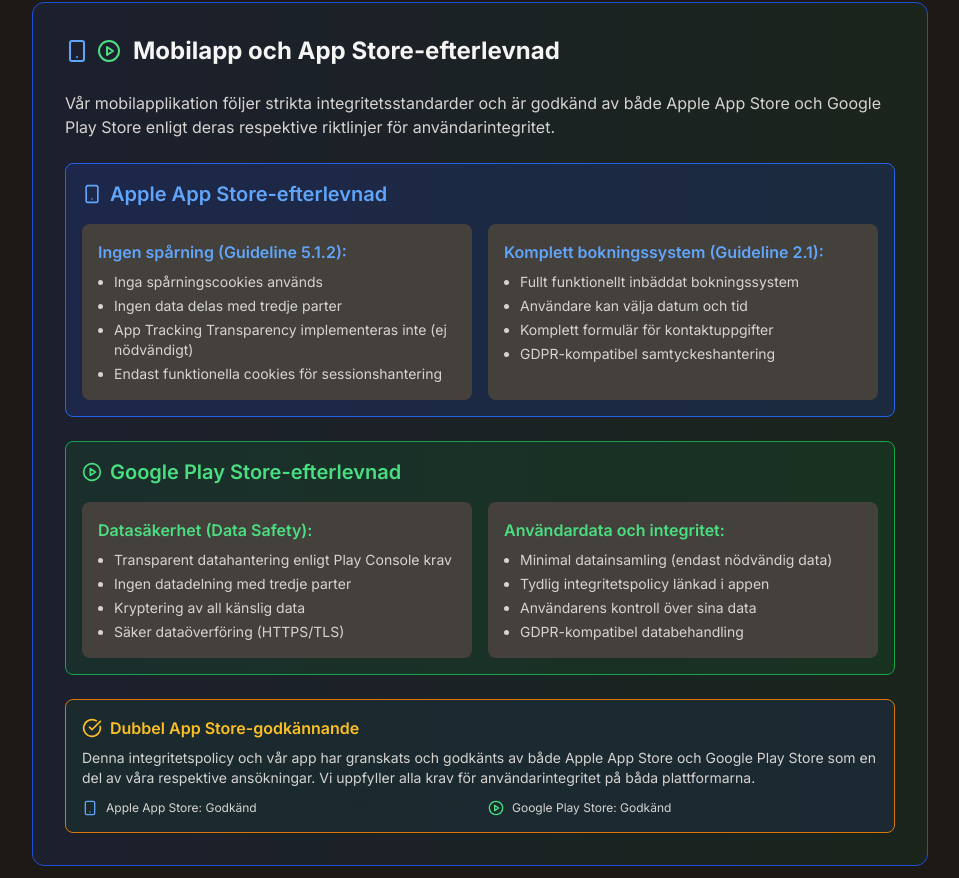
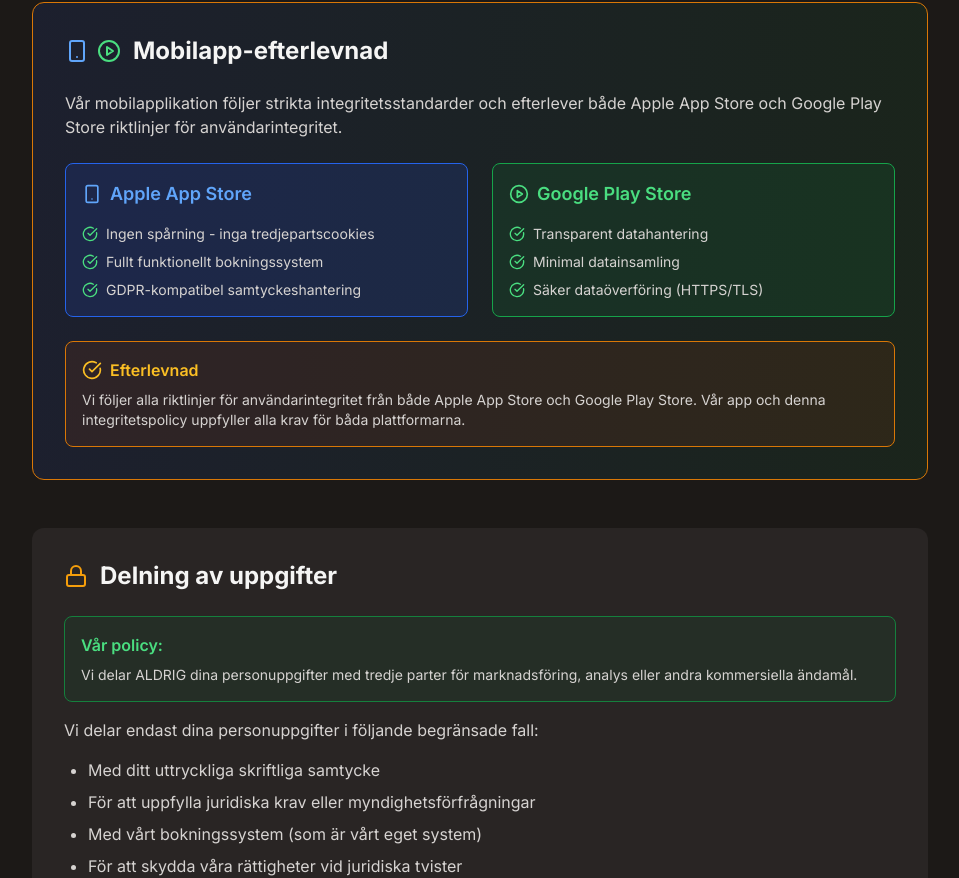
Before and after one commit to OGGsd/Viking-Studio-Website-Change, a Next.js app: page /integritetspolicy in a window 1280 px wide. Shown: the part 2497-3375 px from the top of the page, without its empty margins (160-1119 px from the left). Built offline with nearby package versions, Linux system fonts and the light colour scheme.

Commit message:
Simplify App Store Compliance Section

```diff
--- a/app/integritetspolicy/page.tsx
+++ b/app/integritetspolicy/page.tsx
@@ -188,98 +188,77 @@ export default function IntegritetspolicyPage() {
                 </div>
               </section>
 
-              {/* App Store Compliance - UPDATED WITH BOTH APPLE AND GOOGLE PLAY */}
-              <section className="bg-gradient-to-r from-blue-900/20 to-green-900/20 border border-blue-700 rounded-xl p-6 md:p-8">
+              {/* App Store Compliance - SIMPLIFIED */}
+              <section className="bg-gradient-to-r from-blue-900/20 to-green-900/20 border border-amber-600 rounded-xl p-6 md:p-8">
                 <div className="flex items-center gap-3 mb-6">
                   <div className="flex items-center gap-2">
                     <Smartphone className="h-6 w-6 text-blue-400" />
                     <PlayCircle className="h-6 w-6 text-green-400" />
                   </div>
-                  <h2 className="text-2xl font-bold">Mobilapp och App Store-efterlevnad</h2>
+                  <h2 className="text-2xl font-bold">Mobilapp-efterlevnad</h2>
                 </div>
                 <div className="space-y-6 text-stone-300">
                   <p>
-                    Vår mobilapplikation följer strikta integritetsstandarder och är godkänd av både
-                    Apple App Store och Google Play Store enligt deras respektive riktlinjer för användarintegritet.
+                    Vår mobilapplikation följer strikta integritetsstandarder och efterlever både
+                    Apple App Store och Google Play Store riktlinjer för användarintegritet.
                   </p>
 
-                  {/* Apple App Store Section */}
-                  <div className="bg-blue-900/30 border border-blue-600 rounded-lg p-4">
-                    <div className="flex items-center gap-2 mb-4">
-                      <Smartphone className="h-5 w-5 text-blue-400" />
-                      <h3 className="text-xl font-semibold text-blue-400">Apple App Store-efterlevnad</h3>
+                  <div className="grid md:grid-cols-2 gap-6">
+                    {/* Apple Compliance */}
+                    <div className="bg-blue-900/30 border border-blue-600 rounded-lg p-4">
+                      <div className="flex items-center gap-2 mb-4">
+                        <Smartphone className="h-5 w-5 text-blue-400" />
+                        <h3 className="text-lg font-semibold text-blue-400">Apple App Store</h3>
+                      </div>
+                      <ul className="space-y-2 text-sm">
+                        <li className="flex items-start gap-2">
+                          <CheckCircle className="h-4 w-4 text-green-400 mt-0.5 flex-shrink-0" />
+                          <span>Ingen spårning - inga tredjepartscookies</span>
+                        </li>
+                        <li className="flex items-start gap-2">
+                          <CheckCircle className="h-4 w-4 text-green-400 mt-0.5 flex-shrink-0" />
+                          <span>Fullt funktionellt bokningssystem</span>
+                        </li>
+                        <li className="flex items-start gap-2">
+                          <CheckCircle className="h-4 w-4 text-green-400 mt-0.5 flex-shrink-0" />
+                          <span>GDPR-kompatibel samtyckeshantering</span>
+                        </li>
+                      </ul>
                     </div>
-                    <div className="grid md:grid-cols-2 gap-4">
-                      <div className="bg-stone-700 p-4 rounded-lg">
-                        <h4 className="font-semibold text-blue-400 mb-2">Ingen spårning (Guideline 5.1.2):</h4>
-                        <ul className="list-disc pl-4 space-y-1 text-sm">
-                          <li>Inga spårningscookies används</li>
-                          <li>Ingen data delas med tredje parter</li>
-                          <li>App Tracking Transparency implementeras inte (ej nödvändigt)</li>
-                          <li>Endast funktionella cookies för sessionshantering</li>
-                        </ul>
+
+                    {/* Google Play Compliance */}
+                    <div className="bg-green-900/30 border border-green-600 rounded-lg p-4">
+                      <div className="flex items-center gap-2 mb-4">
+                        <PlayCircle className="h-5 w-5 text-green-400" />
+                        <h3 className="text-lg font-semibold text-green-400">Google Play Store</h3>
                       </div>
-                      <div className="bg-stone-700 p-4 rounded-lg">
-                        <h4 className="font-semibold text-blue-400 mb-2">Komplett bokningssystem (Guideline 2.1):</h4>
-                        <ul className="list-disc pl-4 space-y-1 text-sm">
-                          <li>Fullt funktionellt inbäddat bokningssystem</li>
-                          <li>Användare kan välja datum och tid</li>
-                          <li>Komplett formulär för kontaktuppgifter</li>
-                          <li>GDPR-kompatibel samtyckeshantering</li>
-                        </ul>
-                      </div>
+                      <ul className="space-y-2 text-sm">
+                        <li className="flex items-start gap-2">
+                          <CheckCircle className="h-4 w-4 text-green-400 mt-0.5 flex-shrink-0" />
+                          <span>Transparent datahantering</span>
+                        </li>
+                        <li className="flex items-start gap-2">
+                          <CheckCircle className="h-4 w-4 text-green-400 mt-0.5 flex-shrink-0" />
+                          <span>Minimal datainsamling</span>
+                        </li>
+                        <li className="flex items-start gap-2">
+                          <CheckCircle className="h-4 w-4 text-green-400 mt-0.5 flex-shrink-0" />
+                          <span>Säker dataöverföring (HTTPS/TLS)</span>
+                        </li>
+                      </ul>
                     </div>
                   </div>
 
-                  {/* Google Play Store Section */}
-                  <div className="bg-green-900/30 border border-green-600 rounded-lg p-4">
-                    <div className="flex items-center gap-2 mb-4">
-                      <PlayCircle className="h-5 w-5 text-green-400" />
-                      <h3 className="text-xl font-semibold text-green-400">Google Play Store-efterlevnad</h3>
-                    </div>
-                    <div className="grid md:grid-cols-2 gap-4">
-                      <div className="bg-stone-700 p-4 rounded-lg">
-                        <h4 className="font-semibold text-green-400 mb-2">Datasäkerhet (Data Safety):</h4>
-                        <ul className="list-disc pl-4 space-y-1 text-sm">
-                          <li>Transparent datahantering enligt Play Console krav</li>
-                          <li>Ingen datadelning med tredje parter</li>
-                          <li>Kryptering av all känslig data</li>
-                          <li>Säker dataöverföring (HTTPS/TLS)</li>
-                        </ul>
-                      </div>
-                      <div className="bg-stone-700 p-4 rounded-lg">
-                        <h4 className="font-semibold text-green-400 mb-2">Användardata och integritet:</h4>
-                        <ul className="list-disc pl-4 space-y-1 text-sm">
-                          <li>Minimal datainsamling (endast nödvändig data)</li>
-                          <li>Tydlig integritetspolicy länkad i appen</li>
-                          <li>Användarens kontroll över sina data</li>
-                          <li>GDPR-kompatibel databehandling</li>
-                        </ul>
-                      </div>
-                    </div>
-                  </div>
-
-                  {/* Combined Compliance Statement */}
-                  <div className="bg-gradient-to-r from-green-900/20 to-blue-900/20 border border-amber-600 rounded-lg p-4">
+                  <div className="bg-amber-900/20 border border-amber-600 rounded-lg p-4">
                     <div className="flex items-center gap-2 mb-2">
                       <CheckCircle className="h-5 w-5 text-amber-400" />
-                      <span className="font-semibold text-amber-400">Dubbel App Store-godkännande</span>
+                      <span className="font-semibold text-amber-400">Efterlevnad</span>
                     </div>
                     <p className="text-sm">
-                      Denna integritetspolicy och vår app har granskats och godkänts av både Apple App Store
-                      och Google Play Store som en del av våra respektive ansökningar. Vi uppfyller alla
-                      krav för användarintegritet på båda plattformarna.
+                      Vi följer alla riktlinjer för användarintegritet från både Apple App Store
+                      och Google Play Store. Vår app och denna integritetspolicy uppfyller alla
+                      krav för båda plattformarna.
                     </p>
-                    <div className="mt-3 grid grid-cols-2 gap-4 text-xs">
-                      <div className="flex items-center gap-2">
-                        <Smartphone className="h-4 w-4 text-blue-400" />
-                        <span>Apple App Store: Godkänd</span>
-                      </div>
-                      <div className="flex items-center gap-2">
-                        <PlayCircle className="h-4 w-4 text-green-400" />
-                        <span>Google Play Store: Godkänd</span>
-                      </div>
-                    </div>
                   </div>
                 </div>
               </section>
```
